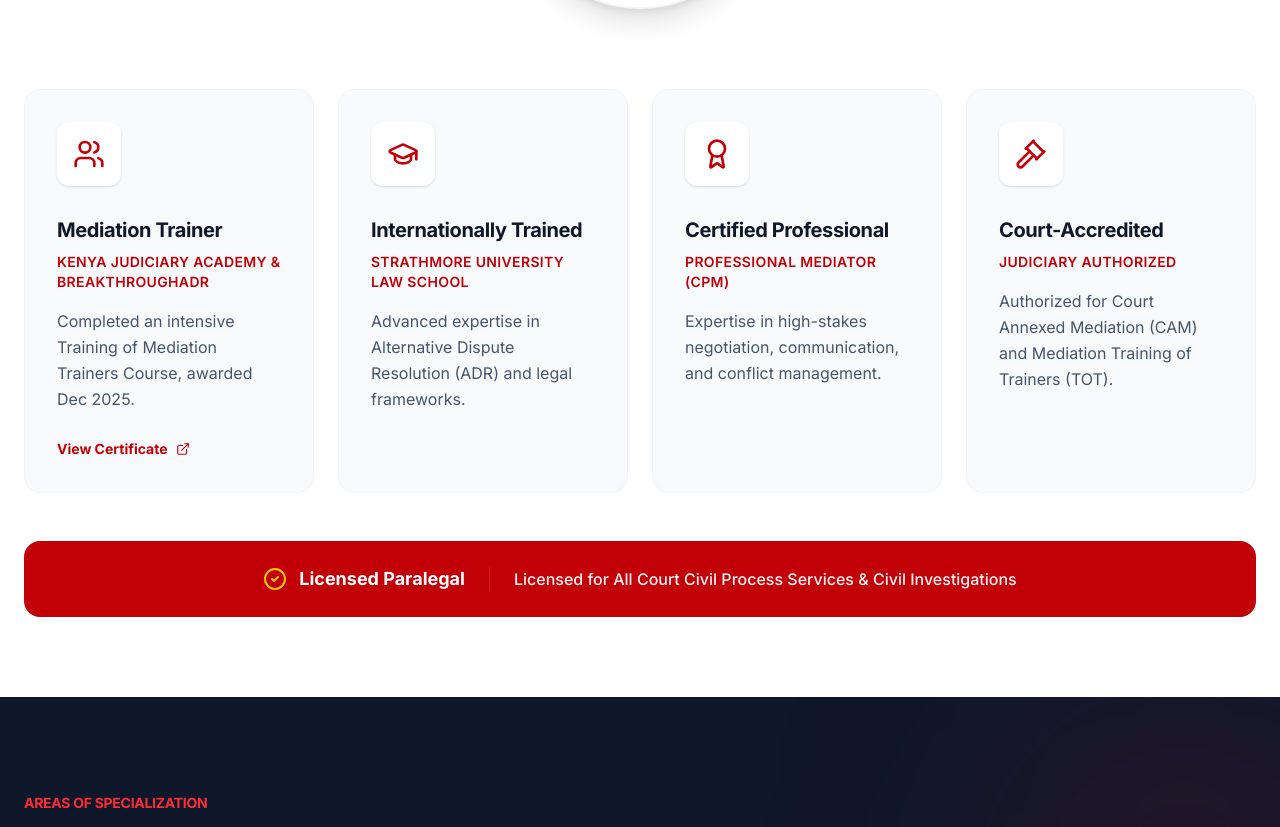
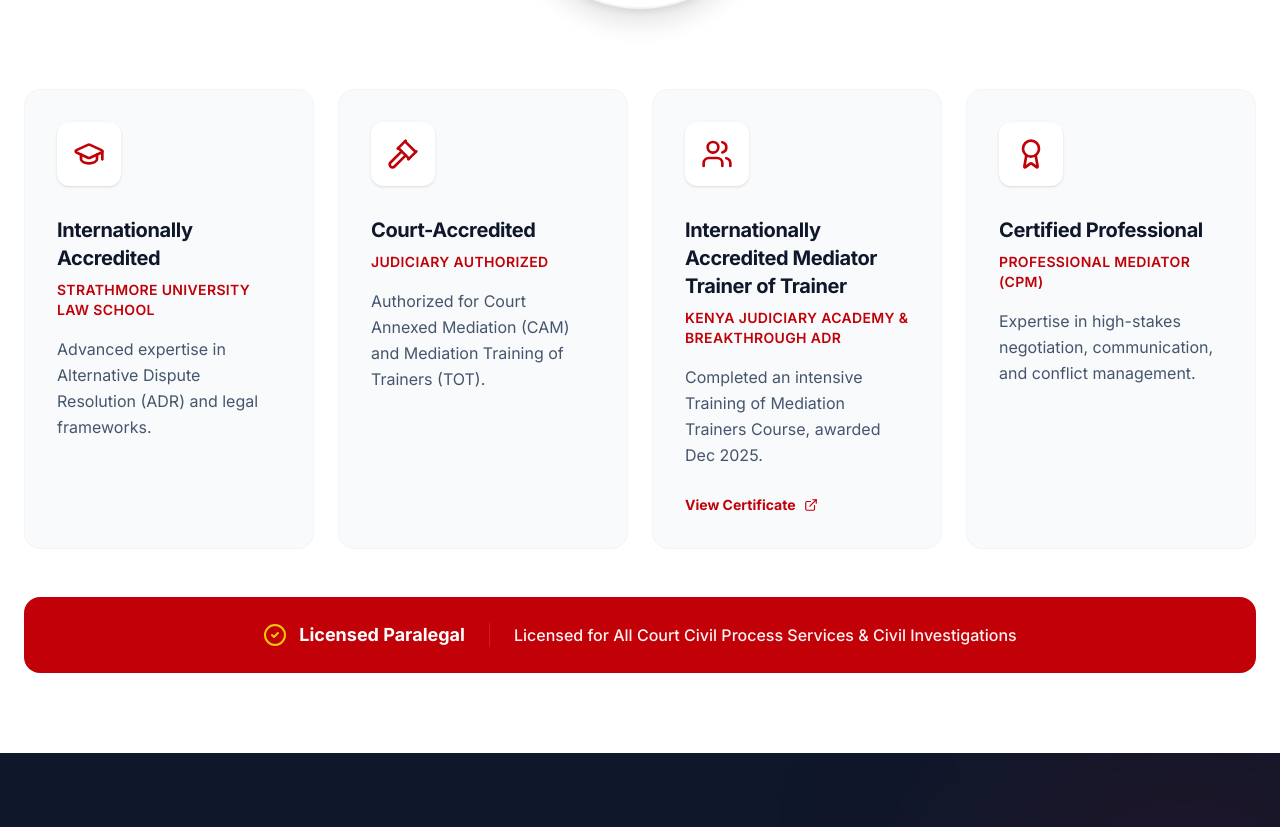
Before and after one commit to DICKSON39/portifolio-for-mediator, a React (Vite) app: page / in a window 1280 px wide. Shown: the part 1333-2160 px from the top of the page. Built offline with nearby package versions, Linux system fonts and the light colour scheme; a web font is replaced by a local one.

Commit message:
Update qualifications with new titles and entries

```diff
--- a/src/components/qualifications/qualification.tsx
+++ b/src/components/qualifications/qualification.tsx
@@ -3,26 +3,12 @@ import MyImage from '../../assets/image.png';
 
 const Qualifications = () => {
   const credentials = [
-    {
-      // New qualification from your PDF certificate [cite: 5, 6, 7]
-      icon: <Users className="w-8 h-8 text-red-700" />,
-      title: "Mediation Trainer",
-      institution: "Kenya Judiciary Academy & BREAKTHROUGHADR",
-      description: "Completed an intensive Training of Mediation Trainers Course, awarded Dec 2025.",
-      link: 'https://pdflink.to/mediationtrainer/'
-    },
-    {
+
+     {
       icon: <GraduationCap className="w-8 h-8 text-red-700" />,
-      title: "Internationally Trained",
+      title: "Internationally Accredited",
       institution: "Strathmore University Law School",
       description: "Advanced expertise in Alternative Dispute Resolution (ADR) and legal frameworks.",
-      link: ''
-    },
-    {
-      icon: <Award className="w-8 h-8 text-red-700" />,
-      title: "Certified Professional",
-      institution: "Professional Mediator (CPM)",
-      description: "Expertise in high-stakes negotiation, communication, and conflict management.",
       link: ''
     },
     {
@@ -31,7 +17,24 @@ const Qualifications = () => {
       institution: "Judiciary Authorized",
       description: "Authorized for Court Annexed Mediation (CAM) and Mediation Training of Trainers (TOT).",
       link: ''
-    }
+    },
+    {
+
+      icon: <Users className="w-8 h-8 text-red-700" />,
+      title: "Internationally Accredited Mediator Trainer of Trainer",
+      institution: "Kenya Judiciary Academy & BREAKTHROUGH ADR",
+      description: "Completed an intensive Training of Mediation Trainers Course, awarded Dec 2025.",
+      link: 'https://pdflink.to/mediationtrainer/'
+    },
+
+    {
+      icon: <Award className="w-8 h-8 text-red-700" />,
+      title: "Certified Professional",
+      institution: "Professional Mediator (CPM)",
+      description: "Expertise in high-stakes negotiation, communication, and conflict management.",
+      link: ''
+    },
+
   ];
 
   return (
```
